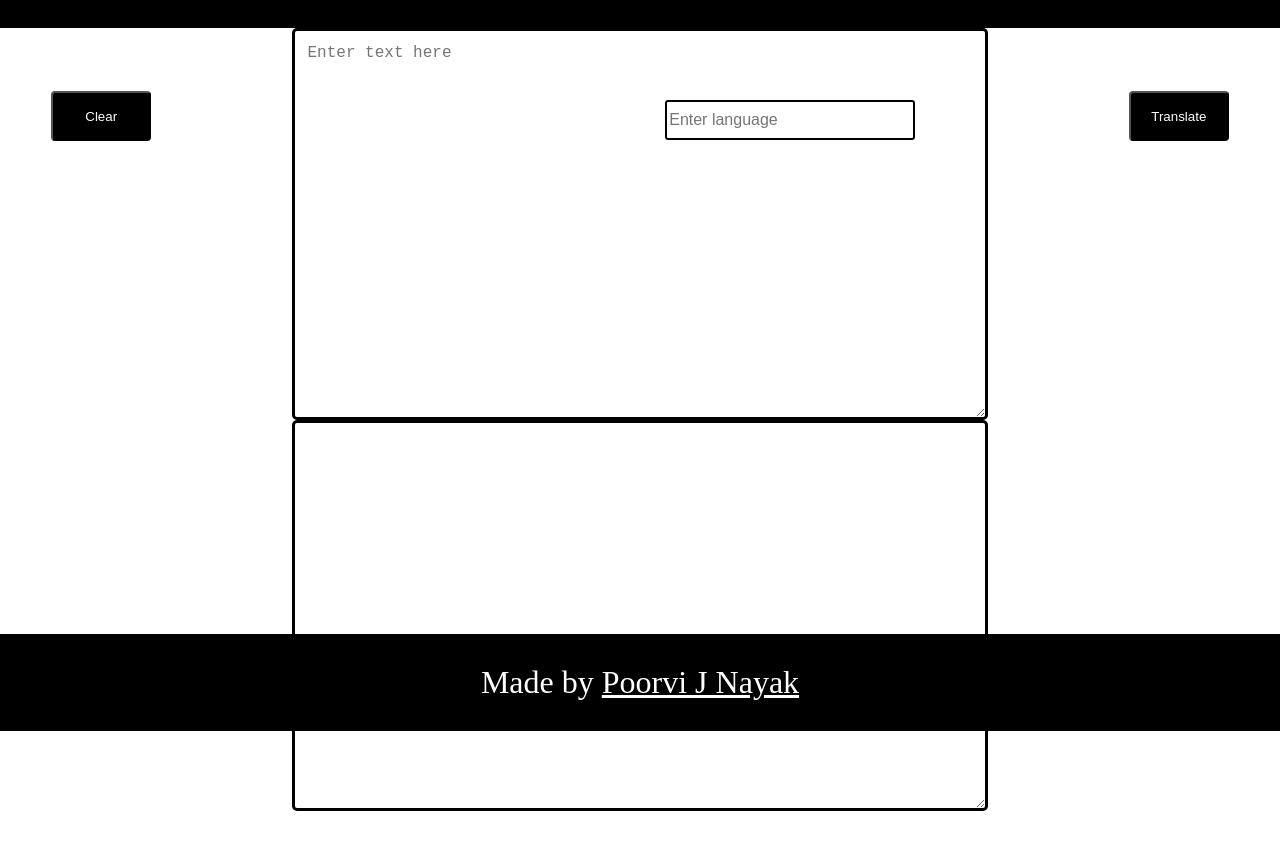
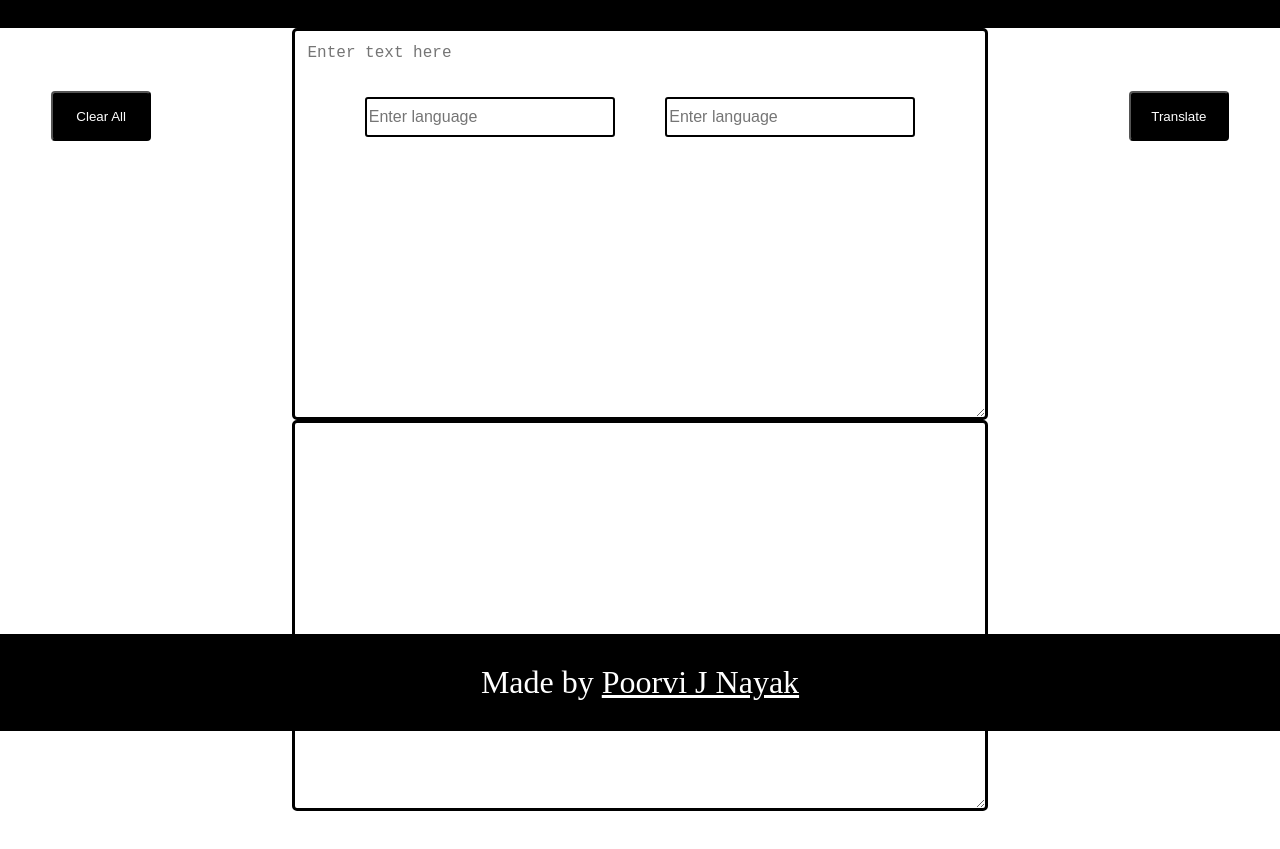
Before and after one commit to poorvijn/Arthaa, a website with bundled scripts: page index.html in a window 1280 px wide. Both pictures are taken after a click on the button "Translate". Shown: the part 69-918 px from the top of the page. Built offline with nearby package versions, Linux system fonts and the light colour scheme; some packages are replaced by stand-ins of ours; no server answers; files whose address does not match are found by name; a web font is replaced by a local one.

Commit message:
Done with API integration

```diff
--- a/index.html
+++ b/index.html
@@ -15,8 +15,9 @@
     <header id="header" class="anta-regular">
         Arthaa - <span id="header__span">translate with ease</span>
     </header>
-    <button id="clearButton">Clear</button>
+    <button id="clearButton">Clear All</button>
     <button id="translateButton">Translate</button>
+    <input id="inputLanguage" type="text" placeholder="Enter language">
     <input id="outputLanguage" type="text" placeholder="Enter language">
     <div id="translateContainer">
         <textarea name="" id="inputText" cols="65" rows="20" placeholder="Enter text here"></textarea>
--- a/js/script.js
+++ b/js/script.js
@@ -1,26 +1,185 @@
 import {API_KEY, API_HOST} from './config.js';
 
+// LIST OF SUPPORTED LANGAUGES
+let supportedLanguages = {
+	'Afrikaans': 'af',
+	'Albanian': 'sq',
+	'Amharic': 'am',
+	'Arabic':'ar'  ,
+	'Armenian':'hy' ,
+	'Azeerbaijani': 'az',
+	'Bashkir': 'ba',
+	'Basque': 'eu' ,
+	'Belarusian':'be'  ,
+	'Bengali':'bn'  ,
+	'Bosnian':'bs' ,
+	'Bulgarian':'bg'  ,
+	'Burmese': 'my' ,
+	'Catalan':'ca' ,
+	'Cebuano': 'ceb',
+	'Chichewa':'ny' ,
+	'Chinese': 'zh-CN',
+	'Corsican':'co',
+	'Croatian': 'hr',
+	'Czech': 'cs',
+	'Danish':'da' ,
+	'Dutch': 'nl',
+	'English': 'en',
+	'Esperanto': 'eo',
+	'Estonian':'et' ,
+	'Finnish':'fi' ,
+	'French': 'fr',
+	'Frisian': 'fy',
+	'Galician': 'gl',
+	'Georgian': 'ka',
+	'German':'de' ,
+	'Greek':'el' ,
+	'Gujarati': 'gu',
+	'Haitian Creole': 'ht',
+	'Hausa': 'ha',
+	'Hawaiian':'haw' ,
+	'Hebrew': 'iw',
+	'Hill Mari': 'mrj',
+	'Hindi':'hi',
+	'Hmong':'hmn' ,
+	'Hungarian': 'hu',
+	'Icelandic': 'is',
+	'Igbo': 'ig',
+	'Indonesian': 'id',
+	'Irish': 'ga',
+	'Italian': 'it',
+	'Japanese':'ja' ,
+	'Javanese':'jw' ,
+	'Kannada':'kn' ,
+	'Kazakh': 'kk',
+	'Khmer': 'km',
+	'Korean': 'ko',
+	'Kurdish':'ku' ,
+	'Kyrgyz': 'ky',
+	'Lao': 'lo',
+	'Latin': 'la',
+	'Latvian': 'lv',
+	'Lithuanian': 'lt',
+	'Luxembourgish': 'lb',
+	'Macedonian': 'mk',
+	'Malagasy':'mg' ,
+	'Malay':'ms' ,
+	'Malayalam': 'ml',
+	'Maltese': 'mt',
+	'Maori': 'mi',
+	'Marathi':'mr' ,
+	'Mari': 'mhr',
+	'Mongolian': 'mn',
+	'Nepali': 'ne',
+	'Norwegian':'no' ,
+	'Pashto':'ps' ,
+	'Papiamento':'pap' ,
+	'Persian': 'fa',
+	'Polish':'pl' ,
+	'Portuguese': 'pt',
+	'Punjabi':'pa' ,
+	'Romanian': 'ro',
+	'Russian': 'ru',
+	'Samoan': 'sm',
+	'Scots Gaelic':'gd' ,
+	'Serbian':'sr' ,
+	'Sesotho': 'st',
+	'Shona':'sn' ,
+	'Sindhi': 'sd',
+	'Sinhala':'si' ,
+	'Slovak': 'sk',
+	'Slovenian': 'sl',
+	'Somali':'so' ,
+	'Spanish': 'es',
+	'Sundanese':'su' ,
+	'Swahili': 'sw',
+	'Swedish': 'sv',
+	'Tagalog Filipino': 'tl',
+	'Tajik':'tg' ,
+	'Tamil': 'ta',
+	'Tatar': 'tt',
+	'Telugu':'te' ,
+	'Thai': 'th',
+	'Turkish': 'tr',
+	'Udmurt': 'udm',
+	'Ukrainian': 'uk',
+	'Urdu':'ur' ,
+	'Uzbek': 'uz',
+	'Vietnamese':'vi' ,
+	'Welsh':'cy' ,
+	'Xhosa': 'xh',
+	'Yiddish': 'yi',
+	'Yoruba': 'yo',
+	'Zulu': 'zu'
+};
+
+// VARIABLES
 let clearBtn = document.getElementById('clearButton');
-let inputTextBox = document.getElementById('inputText')
+let translateBtn = document.getElementById('translateButton');
+let inputLangBox = document.getElementById('inputLanguage');
+let targetLangBox = document.getElementById('outputLanguage');
+let inputTextBox = document.getElementById('inputText');
+let outputTextBox = document.getElementById('outputText');
 
+// EVENTS
 clearBtn.addEventListener('click',()=>{
     // .value for form elements
     inputTextBox.value="";
+	outputTextBox.value="";
+	inputLangBox.value="";
+	targetLangBox.value="";
+	inputLangBox.style.color="black";
+	targetLangBox.style.color="black";
 });
 
-const url = 'https://nlp-translation.p.rapidapi.com/v1/translate?text=Hello%2C%20world!!&to=es&from=en';
+translateBtn.addEventListener('click',()=>{
+	outputTextBox.value="";
+	let inputLanguage = inputLangBox.value;
+	let targetLanguage = targetLangBox.value;
+	if(supportedLanguages[inputLanguage] && supportedLanguages[targetLanguage])
+	{
+		inputLangBox.style.color="green";
+		targetLangBox.style.color="green";
+		let inputLangShort = supportedLanguages[inputLanguage];
+		let targetLangShort = supportedLanguages[targetLanguage];
+		let text = inputTextBox.value;
+		const url = 'https://nlp-translation.p.rapidapi.com/v1/translate';
 		const options = {
-	method: 'GET',
+			method: 'POST',
 			headers: {
-		'X-RapidAPI-Key': API_KEY,
-		'X-RapidAPI-Host': API_HOST
-	}
+				'content-type': 'application/x-www-form-urlencoded',
+				'X-RapidAPI-Key': 'e360d6d83cmshb89ad2fd9c53591p1a2634jsn292ca281e0c5',
+				'X-RapidAPI-Host': 'nlp-translation.p.rapidapi.com'
+			},
+			body: new URLSearchParams({
+				text: text,
+				to: targetLangShort,
+				from: inputLangShort
+			})
 		};
 
 		try {
-	const response = await fetch(url, options);
-	const result = await response.text();
-	console.log(result);
+			const response = fetch(url, options);
+			response.then((response)=>{
+				let result = response.text();
+				return result;
+			}).then((result)=>{
+				let stringifiedResult = result.toString();
+				let wordSplit = result.split(":");
+				let translatedWords = wordSplit[6].split("}");
+				let exactTranslation = translatedWords[0].slice(0,translatedWords[0].length-1);
+				let destringified = exactTranslation.split("\"");
+				outputTextBox.value=destringified[1];
+			});
 		} catch (error) {
 			console.error(error);
 		}
+	}
+	else
+	{
+		if(!supportedLanguages[inputLanguage])
+			inputLangBox.style.color = "red";
+		else
+			targetLangBox.style.color = "red";
+	}
+});
--- a/style/style.css
+++ b/style/style.css
@@ -58,8 +58,33 @@ button:hover{
 #translateButton
 {
     position: absolute;
+    top: 20%;
     right: 4%;
-    top: 20%;
+}
+
+/* INPUT BOXES */
+#inputLanguage,#outputLanguage{
+    display: inline-block;
+    height: 40px;
+    width: 250px;
+    border: 2px solid black;
+    border-radius: 3px;
+    padding: 2px;
+    font-size: 1rem;
+}
+
+#inputLanguage
+{
+    position: absolute;
+    top: 20.8%;
+    left: 28.5%;
+}
+
+#outputLanguage
+{
+    position: absolute;
+    top: 20.8%;
+    right: 28.5%;
 }
 
 /* TRANSLATION AREA */
@@ -93,20 +118,6 @@ button:hover{
     padding: 1%;
 }
 
-/* INPUT TARGET LANGUAGE */
-#outputLanguage{
-    display: inline-block;
-    position: absolute;
-    top: 21.1%;
-    right: 28.5%;
-    height: 40px;
-    width: 250px;
-    border: 2px solid black;
-    border-radius: 3px;
-    padding: 2px;
-    font-size: 1rem;
-}
-
 /* FOOTER */
 #footer
 {
```
Also changed, not shown: js/trial.js (added, +32 -0 lines), 1 other file. Lines whose indentation alone changed are shown as unchanged.
